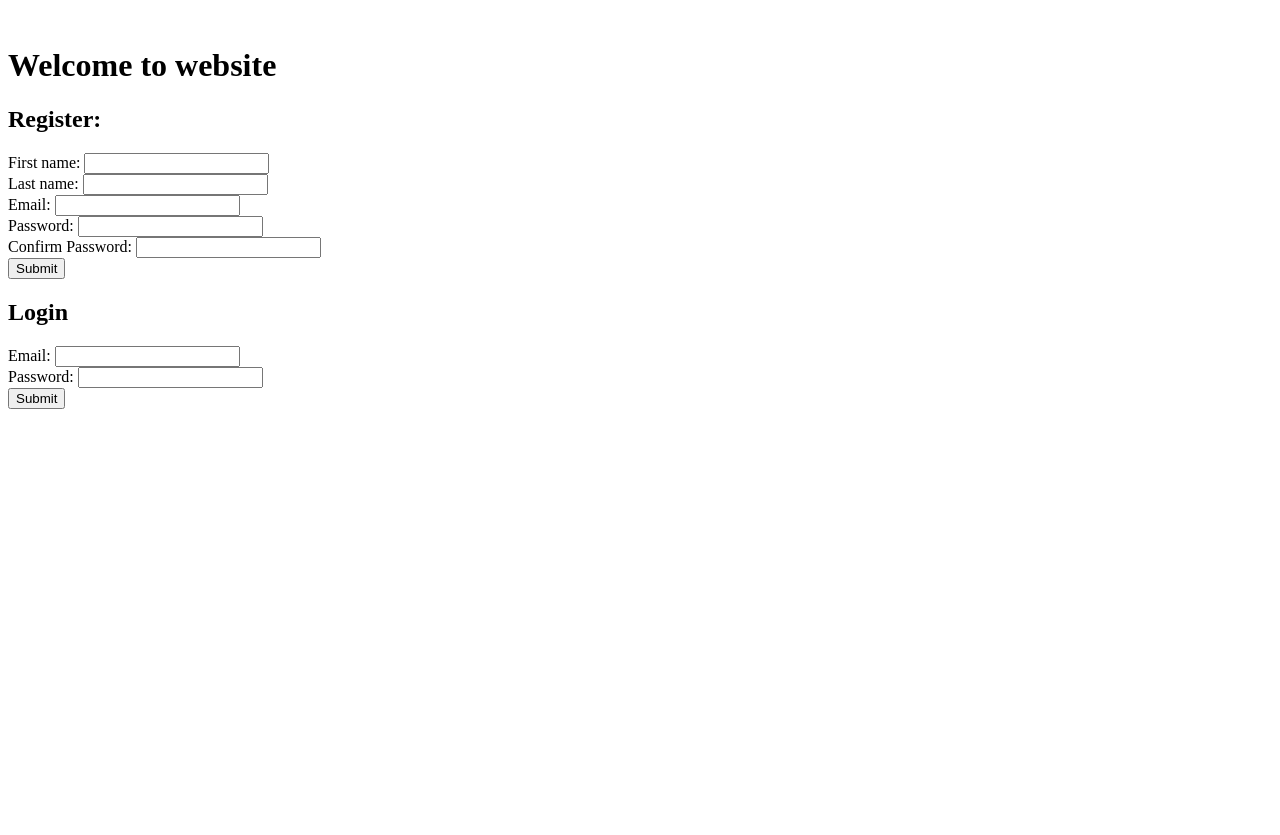
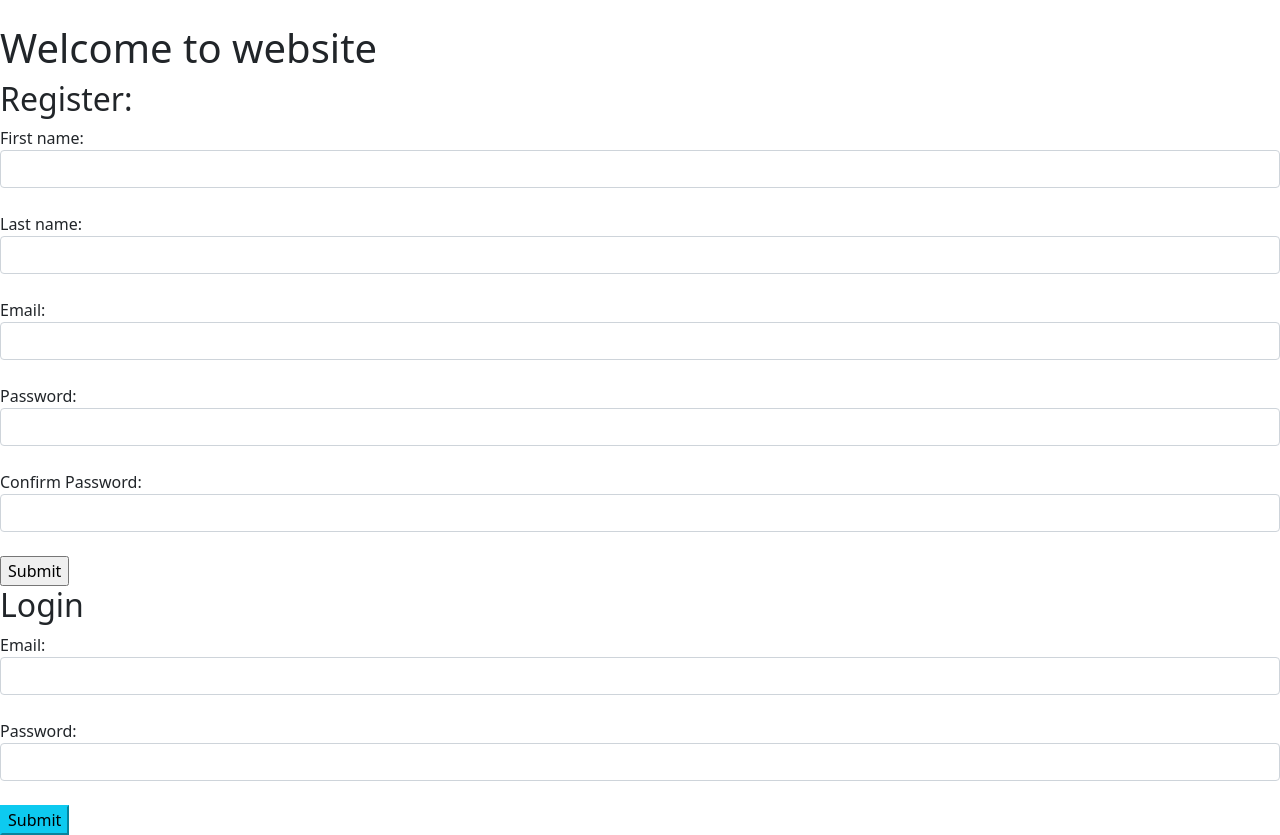
Before and after one commit to 87crosby/Flask-tv-shows, a Flask app: page / in a window 1280 px wide. Before the commit the page ends 409 px from the top, so only its background shows below. Run offline with Flask 2, Linux system fonts and the light colour scheme.

Commit message:
Update index.html
Added bootstrap styling

```diff
--- a/flask_app/templates/index.html
+++ b/flask_app/templates/index.html
@@ -4,6 +4,8 @@
     <meta charset="UTF-8">
     <meta http-equiv="X-UA-Compatible" content="IE=edge">
     <meta name="viewport" content="width=device-width, initial-scale=1.0">
+    <!-- CSS only -->
+    <link href="https://cdn.jsdelivr.net/npm/bootstrap@5.1.1/dist/css/bootstrap.min.css" rel="stylesheet" integrity="sha384-F3w7mX95PdgyTmZZMECAngseQB83DfGTowi0iMjiWaeVhAn4FJkqJByhZMI3AhiU" crossorigin="anonymous">
     <title>TV Shows</title>
 </head>
 <body>
@@ -21,19 +23,19 @@
 
     <h2>Register:</h2>
     <form action="/users/register" method="POST">
-        First name: <input type="text" name='first_name'><br>
-        Last name: <input type="text" name='last_name'><br>
-        Email: <input type="email" name="email"><br>
-        Password: <input type="password" name="password"><br>
-        Confirm Password: <input type="password" name="confirm_password"><br>
+        First name: <input type="text" name='first_name' class="form-control"><br>
+        Last name: <input type="text" name='last_name' class="form-control"><br>
+        Email: <input type="email" name="email" class="form-control"><br>
+        Password: <input type="password" name="password" class="form-control"><br>
+        Confirm Password: <input type="password" name="confirm_password" class="form-control"><br>
         <input type="submit">
     </form>
 
     <h2>Login</h2>
     <form action="/users/login" method="POST">
-        Email: <input type="text" name="email"><br>
-        Password: <input type="password" name="password"><br>
-        <input type="submit">
+        Email: <input type="text" name="email" class="form-control"><br>
+        Password: <input type="password" name="password" class="form-control"><br>
+        <input type="submit" class="btn-info">
     </form>
 </body>
 </html>
```
